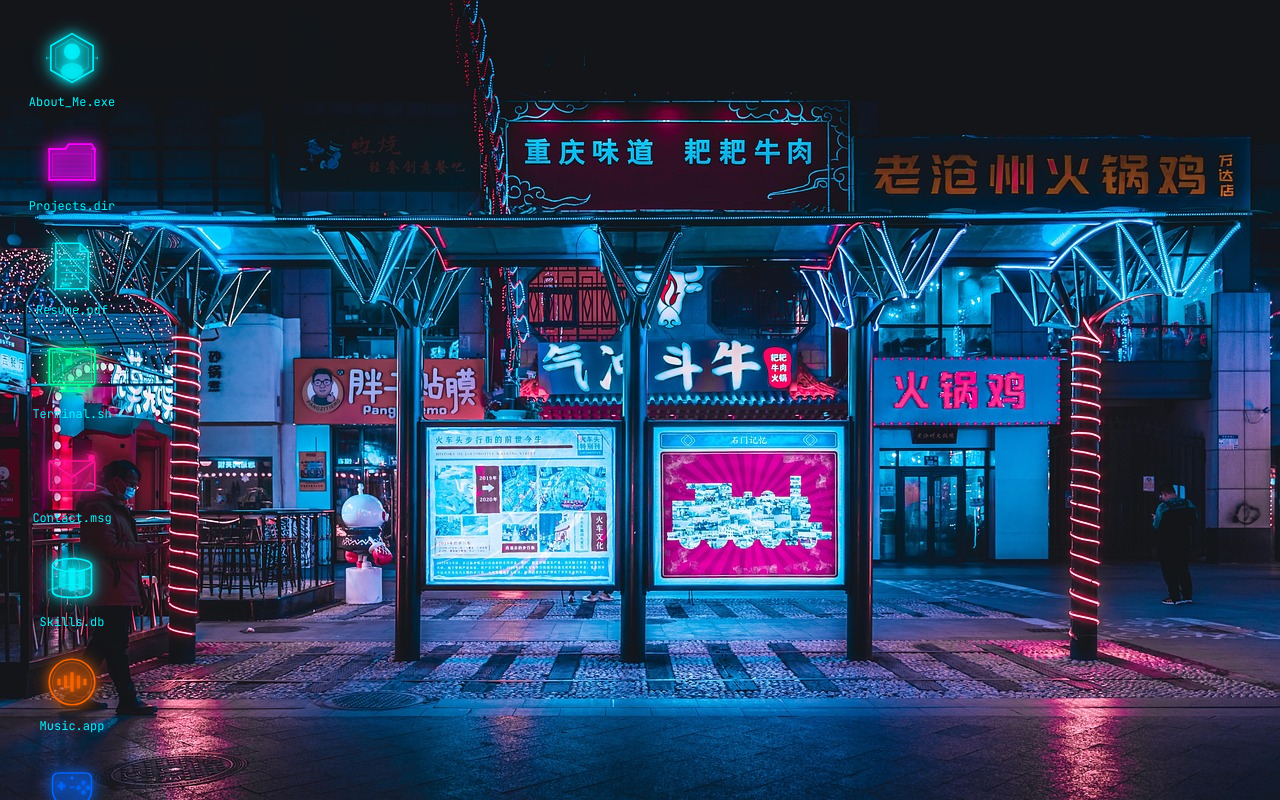
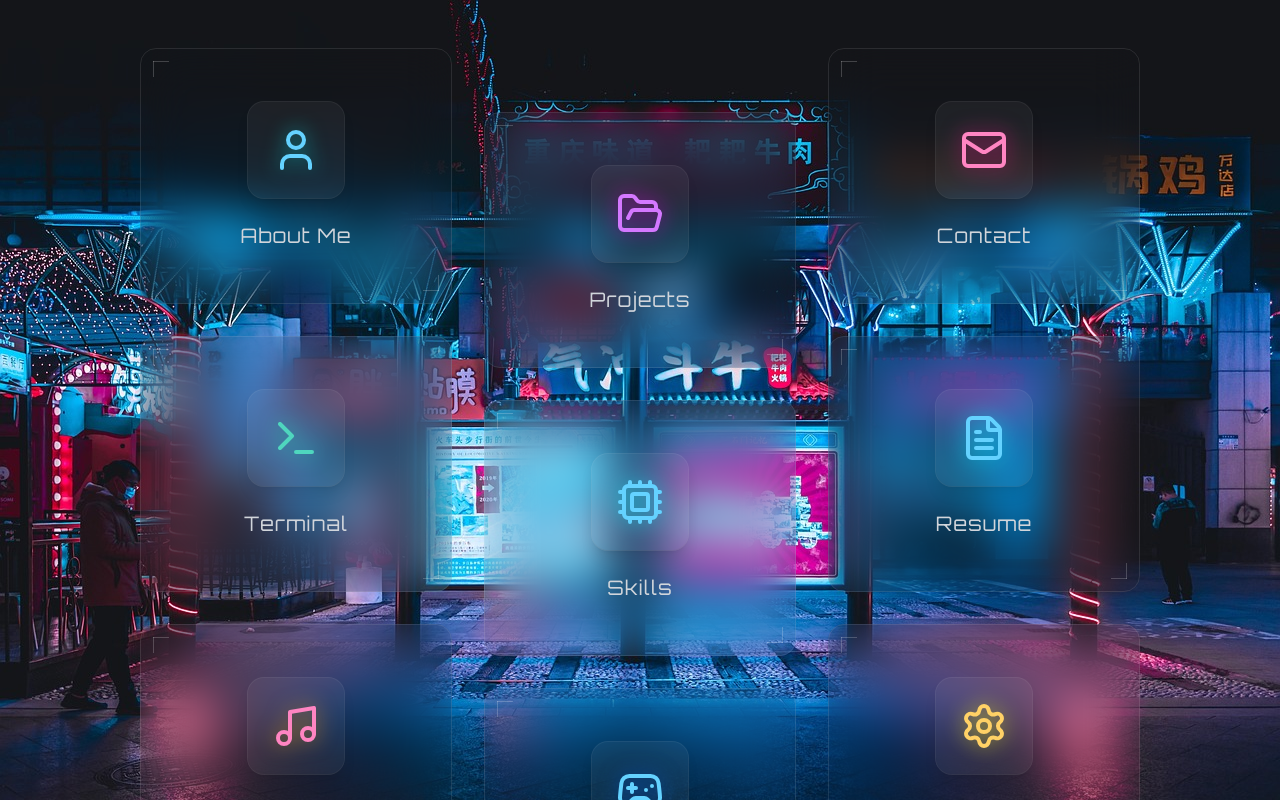
Before and after one commit to hokeiiiching/Portfolio, a React (Vite) app: page / in a window 1280 px wide. Built offline with nearby package versions, Linux system fonts and the light colour scheme.

Commit message:
Revamped desktop homepage to use different card component

```diff
--- a/src/components/layout/Desktop/Desktop.tsx
+++ b/src/components/layout/Desktop/Desktop.tsx
@@ -5,11 +5,13 @@ import { useKonamiCode } from '../../../hooks/useKonamiCode';
 import { useAchievements } from '../../../contexts/AchievementsContext';
 import {
     FileCode, Mail, User, Terminal, FolderOpen, Settings,
+    FileText, Cpu, Gamepad2, Music, Briefcase, Share2,
     RefreshCw, Info, Image, ExternalLink, Trash2, Copy
 } from 'lucide-react';
 import { Window } from '../../ui/Window/Window';
 import { Taskbar } from '../Taskbar/Taskbar';
-import { DesktopIcon } from '../../ui/DesktopIcon/DesktopIcon';
+// import { DesktopIcon } from '../../ui/DesktopIcon/DesktopIcon'; // Removed
+import { HoloCarousel } from '../../ui/HoloCarousel/HoloCarousel';
 import { useContextMenu } from '../../ui/ContextMenu/ContextMenu';
 import { Resume } from '../../../apps/Resume/Resume';
 import { Projects } from '../../../apps/Projects/Projects';
@@ -21,15 +23,7 @@ import { MusicApp } from '../../../apps/Music/Music';
 import { GamesApp } from '../../../apps/Games/Games';
 import { SettingsApp } from '../../../apps/Settings/Settings';
 import {
-    CyberUserIcon,
-    CyberFolderIcon,
-    CyberTerminalIcon,
-    CyberDocumentIcon,
-    CyberMessageIcon,
-    CyberSettingsIcon,
-    CyberSkillsIcon,
-    CyberMusicIcon,
-    CyberGamesIcon,
+    // CyberIcons imports removed
 } from '../../ui/CyberIcons/CyberIcons';
 
 interface WindowState {
@@ -46,16 +40,17 @@ interface WindowState {
 }
 
 // Desktop icons with cyberpunk SVG icons
+// Desktop icons with Lucide icons (Clean, bold, glowing)
 const DESKTOP_ICONS = [
-    { id: 'about', label: 'About_Me.exe', icon: <CyberUserIcon size={52} glowColor="#00f5ff" />, color: 'cyan' },
-    { id: 'projects', label: 'Projects.dir', icon: <CyberFolderIcon size={52} glowColor="#ff00ff" />, color: 'magenta' },
-    { id: 'resume', label: 'Resume.pdf', icon: <CyberDocumentIcon size={52} glowColor="#00f5ff" />, color: 'cyan' },
-    { id: 'terminal', label: 'Terminal.sh', icon: <CyberTerminalIcon size={52} glowColor="#00ff9f" />, color: 'green' },
-    { id: 'contact', label: 'Contact.msg', icon: <CyberMessageIcon size={52} glowColor="#ff1493" />, color: 'pink' },
-    { id: 'skills', label: 'Skills.db', icon: <CyberSkillsIcon size={52} glowColor="#00f5ff" />, color: 'cyan' },
-    { id: 'music', label: 'Music.app', icon: <CyberMusicIcon size={52} glowColor="#ff6600" />, color: 'orange' },
-    { id: 'games', label: 'Games.exe', icon: <CyberGamesIcon size={52} glowColor="#0066ff" />, color: 'blue' },
-    { id: 'settings', label: 'Settings.cfg', icon: <CyberSettingsIcon size={52} glowColor="#ffff00" />, color: 'yellow' },
+    { id: 'about', label: 'About Me', icon: <User size={48} className="text-neon-cyan drop-shadow-[0_0_10px_rgba(0,245,255,0.6)]" />, color: 'cyan' },
+    { id: 'projects', label: 'Projects', icon: <FolderOpen size={48} className="text-neon-magenta drop-shadow-[0_0_10px_rgba(255,0,255,0.6)]" />, color: 'magenta' },
+    { id: 'contact', label: 'Contact', icon: <Mail size={48} className="text-neon-pink drop-shadow-[0_0_10px_rgba(255,20,147,0.6)]" />, color: 'pink' },
+    { id: 'terminal', label: 'Terminal', icon: <Terminal size={48} className="text-neon-green drop-shadow-[0_0_10px_rgba(0,255,159,0.6)]" />, color: 'green' },
+    { id: 'skills', label: 'Skills', icon: <Cpu size={48} className="text-neon-cyan drop-shadow-[0_0_10px_rgba(0,245,255,0.6)]" />, color: 'cyan' },
+    { id: 'resume', label: 'Resume', icon: <FileText size={48} className="text-neon-cyan drop-shadow-[0_0_10px_rgba(0,245,255,0.6)]" />, color: 'cyan' },
+    { id: 'music', label: 'Music', icon: <Music size={48} className="text-neon-orange drop-shadow-[0_0_10px_rgba(255,165,0,0.6)]" />, color: 'orange' },
+    { id: 'games', label: 'Games', icon: <Gamepad2 size={48} className="text-neon-blue drop-shadow-[0_0_10px_rgba(0,102,255,0.6)]" />, color: 'blue' },
+    { id: 'settings', label: 'Settings', icon: <Settings size={48} className="text-neon-yellow drop-shadow-[0_0_10px_rgba(255,255,0,0.6)]" />, color: 'yellow' },
 ];
 
 // Wallpaper configuration - User can add more images here
@@ -76,8 +71,8 @@ const CyberpunkWallpaper = React.memo<{ activeIndex: number }>(({ activeIndex })
                     }`}
                 style={{ backgroundImage: `url(${src})` }}
             >
-                {/* Dark overlay for readability */}
-                <div className="absolute inset-0 bg-cyber-bg/30" />
+                {/* Dark overlay for readability - Increased opacity per user request */}
+                <div className="absolute inset-0 bg-cyber-bg/80" />
             </div>
         ))}
 
@@ -212,19 +207,19 @@ export const Desktop: React.FC = () => {
                 component = <SkillsApp />;
                 title = 'skills.db';
                 size = { width: 600, height: 550 };
-                icon = <CyberSkillsIcon size={14} glowColor="#00f5ff" />;
+                icon = <Cpu size={14} />;
                 break;
             case 'music':
                 component = <MusicApp />;
                 title = 'music.app';
                 size = { width: 400, height: 600 };
-                icon = <CyberMusicIcon size={14} glowColor="#ff6600" />;
+                icon = <Music size={14} />;
                 break;
             case 'games':
                 component = <GamesApp />;
                 title = 'arcade.exe';
                 size = { width: 500, height: 500 };
-                icon = <CyberGamesIcon size={14} glowColor="#0066ff" />;
+                icon = <Gamepad2 size={14} />;
                 break;
             default:
                 return;
@@ -296,6 +291,8 @@ export const Desktop: React.FC = () => {
     };
 
     // Icon context menu
+    /* Unused
+    // Icon context menu
     const handleIconContextMenu = (e: React.MouseEvent, iconId: string, iconLabel: string) => {
         e.stopPropagation();
         playSound('click');
@@ -307,6 +304,7 @@ export const Desktop: React.FC = () => {
             { label: 'Delete', icon: <Trash2 size={14} />, disabled: true },
         ]);
     };
+    */
 
     if (isBooting) {
         return (
@@ -374,22 +372,9 @@ export const Desktop: React.FC = () => {
                 <div className="absolute inset-0 pointer-events-none opacity-30 scanline" />
             )}
 
-            {/* Desktop Icons */}
-            <div className="flex-1 p-6 flex flex-col flex-wrap content-start gap-2 relative z-10">
-                {DESKTOP_ICONS.map(icon => (
-                    <div
-                        key={icon.id}
-                        onContextMenu={(e) => handleIconContextMenu(e, icon.id, icon.label)}
-                    >
-                        <DesktopIcon
-                            id={icon.id}
-                            label={icon.label}
-                            icon={icon.icon}
-                            color={icon.color}
-                            onDoubleClick={openApp}
-                        />
-                    </div>
-                ))}
+            {/* Desktop Icons - Holographic Carousel */}
+            <div className="flex-1 relative z-10">
+                <HoloCarousel items={DESKTOP_ICONS} onLaunch={openApp} />
             </div>
 
             {/* Windows */}
--- /dev/null
+++ b/src/components/ui/HoloCarousel/HoloCarousel.tsx
@@ -0,0 +1,98 @@
+import React, { useEffect, useRef } from 'react';
+import { useSound } from '../../../hooks/useSound';
+
+interface CarouselItem {
+    id: string;
+    label: string;
+    icon: React.ReactNode;
+    color: string;
+}
+
+interface HoloCarouselProps {
+    items: CarouselItem[];
+    onLaunch: (id: string) => void;
+}
+
+export const HoloCarousel: React.FC<HoloCarouselProps> = ({ items, onLaunch }) => {
+    const { playSound } = useSound();
+    const containerRef = useRef<HTMLDivElement>(null);
+
+    // Split items into 3 columns
+    const columns = [[], [], []] as CarouselItem[][];
+    items.forEach((item, i) => {
+        columns[i % 3].push(item);
+    });
+
+    return (
+        <div
+            ref={containerRef}
+            className="w-full h-full flex items-center justify-center p-12 overflow-y-auto"
+        >
+            <div className="w-[1000px] grid grid-cols-3 gap-8">
+                {columns.map((colItems, colIndex) => (
+                    <div
+                        key={colIndex}
+                        className={`
+                            flex flex-col gap-8
+                            ${colIndex === 1 ? 'pt-16' : 'pt-0'}
+                        `}
+                    >
+                        {colItems.map((item, index) => (
+                            <div
+                                key={item.id}
+                                className="
+                                    group relative w-full h-64
+                                    bg-cyber-surface/60 backdrop-blur-xl
+                                    rounded-2xl border border-white/10
+                                    flex flex-col items-center justify-center gap-6
+                                    cursor-pointer
+                                    transition-all duration-300 ease-out
+                                    hover:scale-105 hover:bg-cyber-surface/80
+                                    hover:border-neon-cyan/50 hover:shadow-neon-cyan
+                                    overflow-hidden
+                                "
+                                style={{ animationDelay: `${index * 100}ms` }}
+                                onClick={() => {
+                                    onLaunch(item.id);
+                                    playSound('click');
+                                }}
+                                onMouseEnter={() => playSound('hover')}
+                            >
+                                {/* Holographic Shine Gradient */}
+                                <div className="absolute inset-0 bg-gradient-to-tr from-white/5 via-transparent to-transparent opacity-0 group-hover:opacity-100 transition-opacity duration-500 pointer-events-none" />
+
+                                {/* Background Accent Glow */}
+                                <div className={`absolute -inset-1 bg-gradient-to-r from-${item.color}-500/0 via-${item.color}-500/10 to-${item.color}-500/0 opacity-0 group-hover:opacity-100 blur-xl transition-opacity duration-500`} />
+
+                                {/* Icon Container (Floating Effect) */}
+                                <div className={`
+                                    p-6 rounded-2xl bg-white/5
+                                    ring-1 ring-white/10
+                                    shadow-lg
+                                    transition-all duration-300
+                                    group-hover:scale-110 group-hover:bg-white/10
+                                    group-hover:shadow-[0_0_30px_rgba(var(--color-primary-rgb),0.2)]
+                                `}>
+                                    {item.icon}
+                                </div>
+
+                                {/* Label */}
+                                <span className="text-xl font-cyber tracking-wider text-gray-300 group-hover:text-white transition-colors">
+                                    {item.label}
+                                </span>
+
+                                {/* Decorative Corner Lines */}
+                                <div className="absolute top-3 left-3 w-4 h-[1px] bg-white/20 group-hover:w-8 group-hover:bg-neon-cyan transition-all" />
+                                <div className="absolute top-3 left-3 w-[1px] h-4 bg-white/20 group-hover:h-8 group-hover:bg-neon-cyan transition-all" />
+
+                                <div className="absolute bottom-3 right-3 w-4 h-[1px] bg-white/20 group-hover:w-8 group-hover:bg-neon-cyan transition-all" />
+                                <div className="absolute bottom-3 right-3 w-[1px] h-4 bg-white/20 group-hover:h-8 group-hover:bg-neon-cyan transition-all" />
+
+                            </div>
+                        ))}
+                    </div>
+                ))}
+            </div>
+        </div>
+    );
+};
--- a/src/styles/global.css
+++ b/src/styles/global.css
@@ -8,20 +8,37 @@
    THEME SYSTEM - CSS Custom Properties
    ============================================ */
 
-/* Default Cyberpunk Theme */
+/* Default Cyberpunk Theme - Soft & Comfortable Redesign */
 :root,
 body.cyberpunk {
-    --color-primary: #00f5ff;
-    --color-primary-rgb: 0, 245, 255;
-    --color-secondary: #ff00ff;
-    --color-accent: #ff1493;
-    --color-success: #00ff9f;
-    --color-warning: #ffff00;
-    --color-bg: #0a0a0f;
-    --color-surface: #1a1f2e;
-    --color-panel: #141922;
-    --glow-primary: rgba(0, 245, 255, 0.5);
-    --glow-secondary: rgba(255, 0, 255, 0.5);
+    /* Primary: Soft Cyan/Ice Blue (Easy on eyes, high readability) */
+    --color-primary: #64d2ff;
+    --color-primary-rgb: 100, 210, 255;
+
+    /* Secondary: Soft Lavender (Complementary, calming) */
+    --color-secondary: #d478ff;
+
+    /* Accent: Pastel Pink */
+    --color-accent: #ff85c2;
+
+    /* Success: Soft Mint */
+    --color-success: #4fd6be;
+
+    /* Warning: Soft Gold */
+    --color-warning: #ffd166;
+
+    /* Background: Deep Matte Navy (Reduces contrast glare vs pitch black) */
+    --color-bg: #13141f;
+
+    /* Surface: Slightly lighter navy for depth */
+    --color-surface: #1e2235;
+
+    /* Panel: Deep Clay/Slate blue */
+    --color-panel: #1a1d2e;
+
+    /* Glow: Reduced opacity for comfort (0.5 -> 0.25) */
+    --glow-primary: rgba(100, 210, 255, 0.25);
+    --glow-secondary: rgba(212, 120, 255, 0.25);
 }
 
 /* Matrix Theme - Green Hacker */
```
